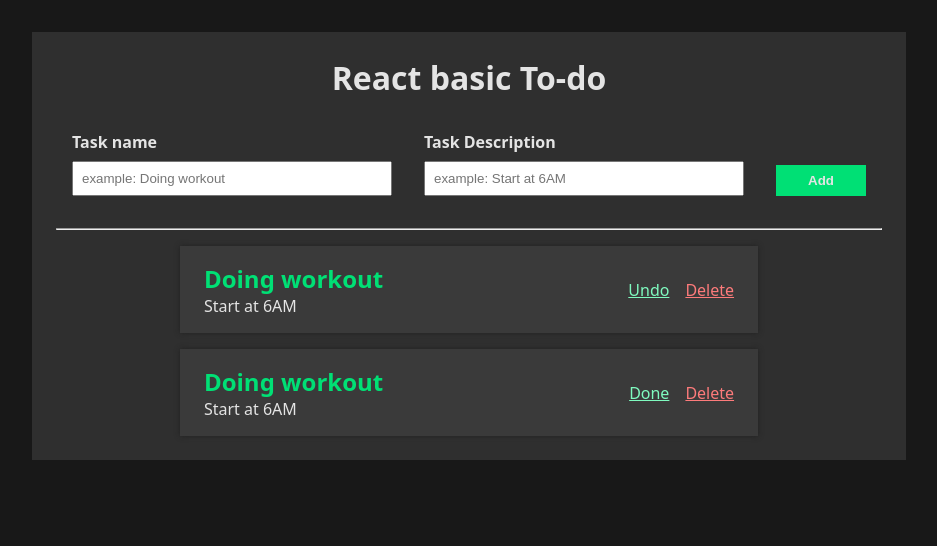
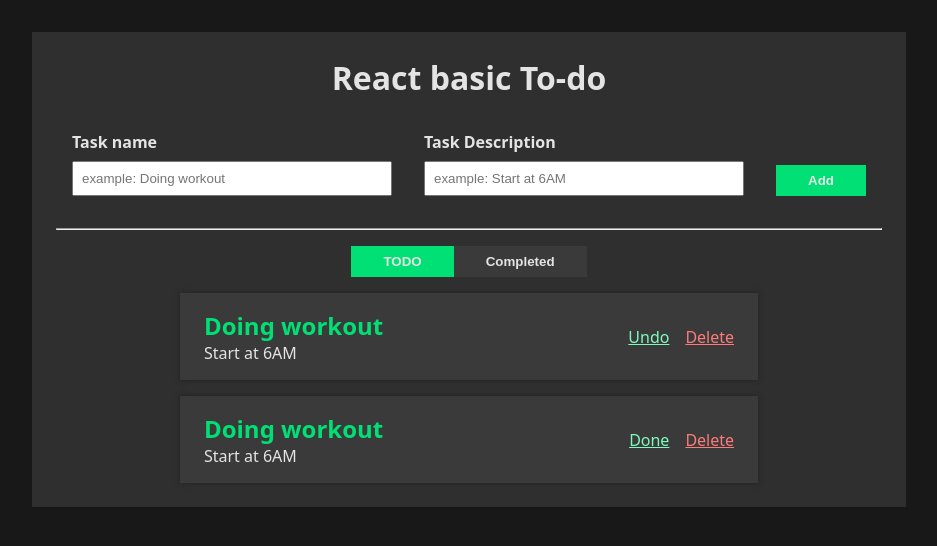
Before and after one commit to sandratraniaina/todo, a React (Vite) app: page / in a window 1280 px wide. Shown: the top 546 px of the page, without its empty margins (171-1108 px from the left). Built offline with nearby package versions, Linux system fonts and the light colour scheme.

Commit message:
feat: Add tabcontrol to the App

```diff
--- a/src/components/App/App.jsx
+++ b/src/components/App/App.jsx
@@ -4,6 +4,7 @@ import './App.css';
 
 import Form from '../form/Form';
 import Task from '../task/Task';
+import Button from '../form/Button';
 
 const App = () => {
     return (
@@ -13,6 +14,10 @@ const App = () => {
                 <Form />
                 <hr />
                 <div className='task-container' >
+                    <div className='tab-control'>
+                        <Button text={"TODO"} type={"button"}onClickHandler={() => { }} />
+                        <Button text={"Completed"} type={"button"} onClickHandler={() => { }} neutral={true}/>
+                    </div>
                     <Task taskName={"Doing workout"} taskDescription={"Start at 6AM"} isCompleted={true} />
                     <Task taskName={"Doing workout"} taskDescription={"Start at 6AM"} isCompleted={false} />
                 </div>
--- a/src/components/form/Button.css
+++ b/src/components/form/Button.css
@@ -1,4 +1,4 @@
-.form button {
+button {
     padding: .5rem  2rem;
 
     height: fit-content;
@@ -10,3 +10,7 @@
     background: var(--clr-primary);
     border: none;
 }
+
+button.neutral {
+    background: var(--clr-neutral-050);
+}
--- a/src/components/form/Button.jsx
+++ b/src/components/form/Button.jsx
@@ -2,9 +2,9 @@ import React from 'react';
 
 import './Button.css';
 
-const Button = ({text, onClickHandler}) => {
+const Button = ({text, neutral, onClickHandler}) => {
   return (
-    <button type="button" onClick={onClickHandler}>
+    <button type="button" className={neutral ? "neutral" : ""} onClick={onClickHandler}>
         {text}
     </button>
   )
```
